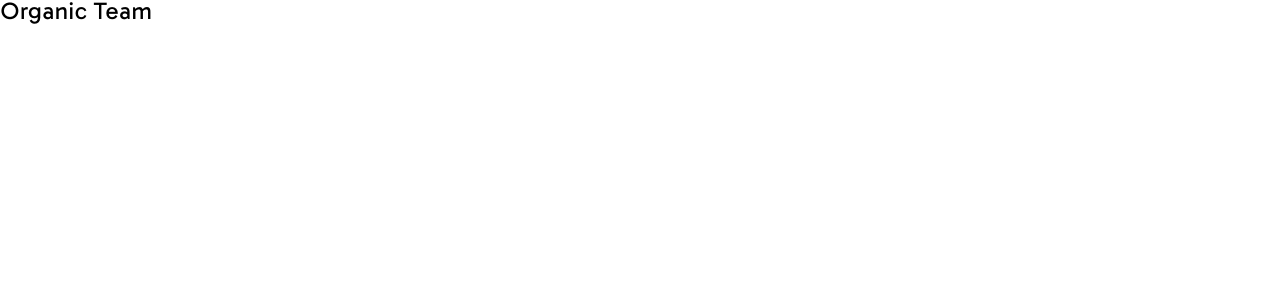
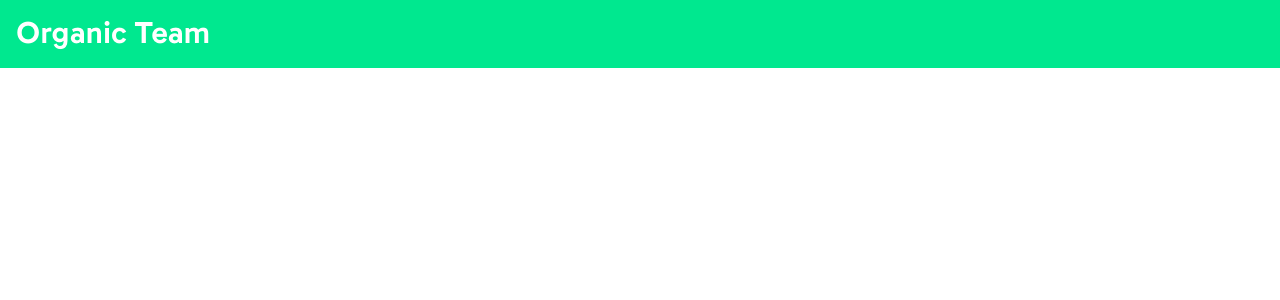
Before and after one commit to fenatan/organic-front, a Next.js app: page / in a window 1280 px wide. Shown: the top 300 px of the page. Built offline with nearby package versions, Linux system fonts and the light colour scheme.

Commit message:
add default theme

```diff
--- a/package.json
+++ b/package.json
@@ -9,6 +9,10 @@
     "lint": "next lint"
   },
   "dependencies": {
+    "@chakra-ui/react": "^1.6.5",
+    "@emotion/react": "^11",
+    "@emotion/styled": "^11",
+    "framer-motion": "^4",
     "next": "11.0.1",
     "react": "17.0.2",
     "react-dom": "17.0.2",
--- a/src/pages/_app.tsx
+++ b/src/pages/_app.tsx
@@ -1,15 +1,18 @@
 import { AppProps } from 'next/app';
-import { ThemeProvider } from 'styled-components';
+import { ChakraProvider, extendTheme } from '@chakra-ui/react';
 
 import GlobalStyles from 'styles/global';
 import theme from 'styles/theme';
 
+const myTheme = extendTheme(theme);
+
 function App({ Component, pageProps }: AppProps) {
   return (
-    <ThemeProvider theme={theme}>
-      <GlobalStyles />
-      <Component {...pageProps} />
-    </ThemeProvider>
+    <ChakraProvider theme={myTheme}>
+      <GlobalStyles>
+        <Component {...pageProps} />
+      </GlobalStyles>
+    </ChakraProvider>
   );
 }
 
--- a/src/pages/index.tsx
+++ b/src/pages/index.tsx
@@ -1,3 +1,9 @@
+import { Heading, Box } from '@chakra-ui/react';
+
 export default function HomePage() {
-  return <h1>Organic Team</h1>;
+  return (
+    <Box bg="primary.100" w="100%" p={4} color="white">
+      <Heading size="lg">Organic Team</Heading>
+    </Box>
+  );
 }
--- a/src/styles/global.ts
+++ /dev/null
@@ -1,135 +0,0 @@
-import { createGlobalStyle, css } from 'styled-components';
-
-export const reset = `
-  *, *:before, *:after {
-    box-sizing: border-box;
-  }
-  html, body, div, span, applet, object, iframe,
-  h1, h2, h3, h4, h5, h6, p, blockquote, pre,
-  a, abbr, acronym, address, big, cite, code,
-  del, dfn, em, img, ins, kbd, q, s, samp,
-  small, strike, strong, sub, sup, tt, var,
-  b, u, i, center,
-  dl, dt, dd, ol, ul, li,
-  fieldset, form, label, legend,
-  table, caption, tbody, tfoot, thead, tr, th, td,
-  article, aside, canvas, details, embed,
-  figure, figcaption, footer, header, hgroup,
-  menu, nav, output, ruby, section, summary,
-  time, mark, audio, video {
-    margin: 0;
-    padding: 0;
-    border: 0;
-    font-size: 100%;
-    font: inherit;
-    vertical-align: baseline;
-  }
-  article, aside, details, figcaption, figure,
-  footer, header, hgroup, menu, nav, section {
-    display: block;
-  }
-  body {
-    line-height: 1;
-  }
-  ol, ul {
-    list-style: none;
-  }
-  blockquote, q {
-    quotes: none;
-  }
-  blockquote:before, blockquote:after,
-  q:before, q:after {
-    content: '';
-    content: none;
-  }
-  table {
-    border-collapse: collapse;
-    border-spacing: 0;
-  }
-`;
-
-const GlobalStyles = createGlobalStyle`
-  ${reset}
-
-  @font-face {
-    font-family: 'Aprova';
-    font-weight: 400;
-    font-style: normal;
-    font-display: swap;
-    src:
-      url('fonts/aprova-sans/Aprova-Regular.woff2') format('woff2'),
-      url('fonts/aprova-sans/Aprova-Regular.woff') format('woff');
-  }
-
-  @font-face{
-    font-family: 'Aprova';
-    font-weight: 800;
-    font-style: normal;
-    font-display: swap;
-    src:
-      url('fonts/aprova-sans/Aprova-Bold.woff2') format('woff2'),
-      url('fonts/aprova-sans/Aprova-Bold.woff') format('woff');
-
-  }
-
-  @font-face{
-    font-family: 'Aprova';
-    font-weight: 900;
-    font-style: normal;
-    font-display: swap;
-    src:
-      url('fonts/aprova-sans/Aprova-Black.woff2') format('woff2'),
-      url('fonts/aprova-sans/Aprova-Black.woff') format('woff');
-
-  }
-
-  @font-face {
-    font-family: "InterUI";
-    font-weight: 400;
-    font-style: normal;
-    font-display: swap;
-    src:
-      url(fonts/inter-ui/Inter-UI-Regular.woff2) format("woff2"),
-      url(fonts/inter-ui/Inter-UI-Regular.woff) format("woff");
-  }
-
-  @font-face {
-    font-family: "VanguardCF";
-    font-style: normal;
-    font-display: swap;
-    src:
-      url(fonts/vanguard/Vanguard-CF-Bold.otf) format("opentype");
-  }
-
-  * {
-    -webkit-font-smoothing: antialiased;
-    -moz-osx-font-smoothing: grayscale;
-  }
-
-  html {
-    font-size: 62.5%;
-  }
-
-  html, body, #__next {
-    height: 100%;
-  }
-
-  ${({ theme }) => css`
-    body {
-      font-family: ${theme.font.family.text};
-      font-size: ${theme.font.sizes.medium};
-    }
-
-    h1,
-    h2,
-    h3,
-    h4,
-    h5,
-    p {
-      font-family: ${theme.font.family.title};
-      margin: 0;
-    }
-  `}
-`;
-
-export default GlobalStyles;
--- /dev/null
+++ b/src/styles/global.tsx
@@ -0,0 +1,68 @@
+import { Global, css } from '@emotion/react';
+import { CSSReset } from '@chakra-ui/react';
+
+const GlobalStyles = ({ children }) => (
+  <>
+    <CSSReset />
+    <Global
+      styles={css`
+        @font-face {
+          font-family: 'Aprova';
+          font-weight: 400;
+          font-style: normal;
+          font-display: swap;
+          src: url('fonts/aprova-sans/Aprova-Regular.woff2') format('woff2'),
+            url('fonts/aprova-sans/Aprova-Regular.woff') format('woff');
+        }
+
+        @font-face {
+          font-family: 'Aprova';
+          font-weight: 800;
+          font-style: normal;
+          font-display: swap;
+          src: url('fonts/aprova-sans/Aprova-Bold.woff2') format('woff2'),
+            url('fonts/aprova-sans/Aprova-Bold.woff') format('woff');
+        }
+
+        @font-face {
+          font-family: 'Aprova';
+          font-weight: 900;
+          font-style: normal;
+          font-display: swap;
+          src: url('fonts/aprova-sans/Aprova-Black.woff2') format('woff2'),
+            url('fonts/aprova-sans/Aprova-Black.woff') format('woff');
+        }
+
+        @font-face {
+          font-family: 'InterUI';
+          font-weight: 400;
+          font-style: normal;
+          font-display: swap;
+          src: url(fonts/inter-ui/Inter-UI-Regular.woff2) format('woff2'),
+            url(fonts/inter-ui/Inter-UI-Regular.woff) format('woff');
+        }
+
+        @font-face {
+          font-family: 'VanguardCF';
+          font-style: normal;
+          font-display: swap;
+          src: url(fonts/vanguard/Vanguard-CF-Bold.otf) format('opentype');
+        }
+
+        html {
+          scroll-behavior: smooth;
+        }
+
+        #__next {
+          display: flex;
+          flex-direction: column;
+          min-height: 100vh;
+        }
+      `}
+    />
+
+    {children}
+  </>
+);
+
+export default GlobalStyles;
--- a/src/styles/theme.ts
+++ b/src/styles/theme.ts
@@ -1,102 +1,72 @@
 const theme = {
-  grid: {
-    container: '130rem',
+  fonts: {
+    body: 'Aprova, VanguardCF, InterUI, sans-serif',
+    heading: 'Aprova, VanguardCF, InterUI, sans-serif',
+    mono: 'Aprova, VanguardCF, InterUI, sans-serif',
   },
-  border: {
-    radius: '4rem',
-  },
-  font: {
-    family: {
-      title: '"Aprova", sans-serif',
-      displayTitle: '"VanguardCF", sans-serif',
-      text: '"InterUI", sans-serif',
-    },
+  fontWeights: {
     light: 400,
     normal: 400,
     bold: 800,
     black: 900,
-    sizes: {
-      xsmall: '1.2rem',
-      small: '1.6rem',
-      medium: '2.4rem',
-      large: '4.0rem',
-      xlarge: '6.0rem',
-      xxlarge: '8.0rem',
-    },
+    // hairline: 100,
+    // thin: 200,
+    // 50: 300,
+    // 100: 400,
+    // 200: 500,
+    // semibold: 600,
+    // bold: 700,
+    // extrabold: 800,
+    // black: 900,
   },
   colors: {
     white: {
-      normal: '#ffffff',
-      light: '#eceff1',
-      medium: '#f2f2f3',
-      dark: '#fafafa',
+      100: '#ffffff',
+      50: '#eceff1',
+      200: '#f2f2f3',
+      300: '#fafafa',
     },
     black: {
-      normal: '#111111',
+      100: '#111111',
     },
     gray: {
-      two: '#333',
-      three: '#666',
-      four: '#999',
-      five: '#ddd',
-      six: '#f5f5f5',
+      50: '#f5f5f5',
+      100: '#ddd',
+      200: '#999',
+      300: '#666',
+      400: '#333',
     },
     primary: {
-      normal: '#00E88F',
-      light: '#4AFFB1',
-      dark: '#00C974',
+      100: '#00E88F',
+      50: '#4AFFB1',
+      300: '#00C974',
     },
     red: {
-      normal: '#FB5B57',
-      light: '#FF7878',
-      dark: '#DF4944',
-      deepdark: '#A72521',
+      100: '#FB5B57',
+      50: '#FF7878',
+      300: '#DF4944',
+      400: '#A72521',
     },
     purple: {
-      normal: '#B466FA',
-      light: '#C497FF',
-      dark: '#9E4FE6',
+      100: '#B466FA',
+      50: '#C497FF',
+      300: '#9E4FE6',
     },
     yellow: {
-      normal: '#FED500',
-      light: '#FFE900',
-      dark: '#E4C000',
+      100: '#FED500',
+      50: '#FFE900',
+      300: '#E4C000',
     },
     blue: {
-      normal: '#269FF9',
-      light: '#269FF9',
-      dark: '#1789DE',
+      100: '#269FF9',
+      50: '#269FF9',
+      300: '#1789DE',
     },
     orange: {
-      normal: '#FB7B01',
-      light: '#FC9700',
-      dark: '#D37127',
+      100: '#FB7B01',
+      50: '#FC9700',
+      300: '#D37127',
     },
-    social: {
-      whatsapp: '#25D366',
-      instagram: '#0A0B09',
-      facebook: '#1877F2',
-      google: '#DB4437',
-      linkedin: '#0073B1',
-      youtube: '#FF0000',
-      twitter: '#1DA1F2',
-    },
-  },
-  spacings: {
-    xxsmall: '0.8rem',
-    xsmall: '1.6rem',
-    small: '2.4rem',
-    medium: '3.2rem',
-    large: '4.0rem',
-    xlarge: '4.8rem',
-    xxlarge: '5.6rem',
-  },
-  layers: {
-    base: 10,
-    menu: 20,
-    overlay: 30,
-    modal: 40,
-    alwaysOnTop: 50,
   },
 };
 
```
